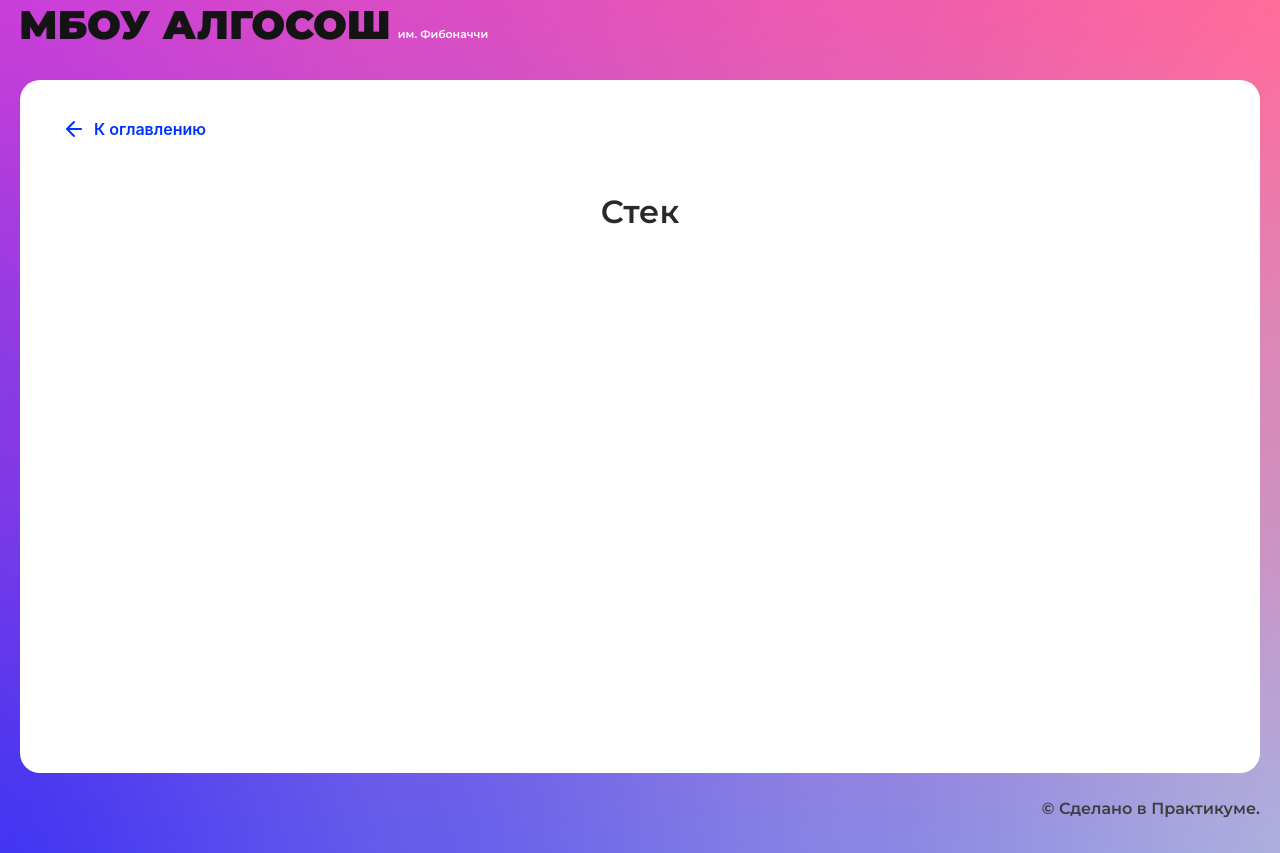
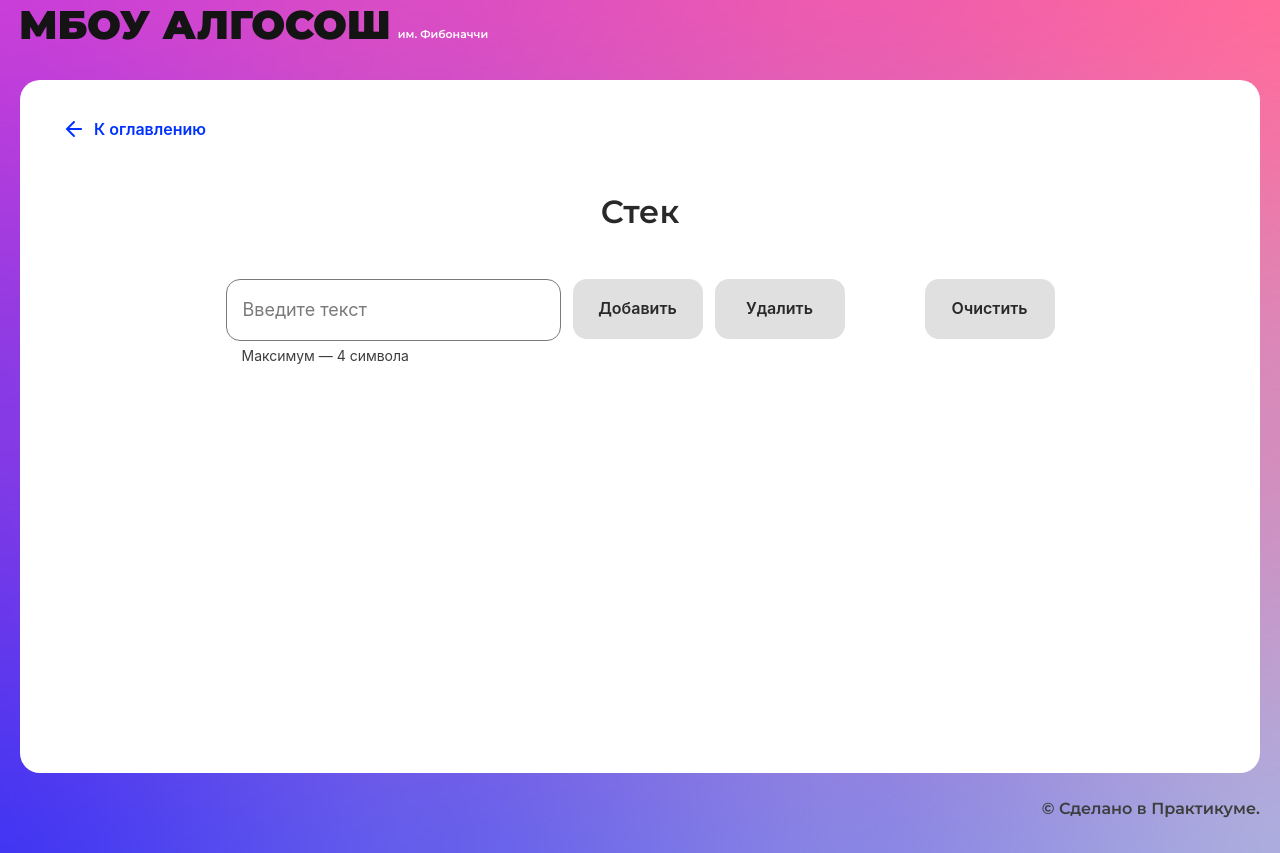
Before and after one commit to AlexeyNewDeveloper/algososh, a React (Create React App) app: page /stack in a window 1280 px wide. Built offline with nearby package versions, Linux system fonts and the light colour scheme.

Commit message:
Сделал стек

```diff
--- /dev/null
+++ b/src/components/stack-page/stack-page.module.css
@@ -0,0 +1,20 @@
+.wrap {
+  display: flex;
+  align-items: center;
+  flex-direction: column;
+}
+
+.top_content {
+  display: flex;
+  width: 100%;
+  max-width: 829px;
+  justify-content: center;
+  align-items: flex-start;
+}
+
+.result_box {
+  display: flex;
+  margin-top: 48px;
+  justify-content: center;
+  align-items: flex-end;
+}
--- a/src/components/stack-page/stack-page.tsx
+++ b/src/components/stack-page/stack-page.tsx
@@ -1,10 +1,217 @@
 import React from "react";
+import styles from "./stack-page.module.css";
+import { nanoid } from "nanoid";
 import { SolutionLayout } from "../ui/solution-layout/solution-layout";
+import { Button } from "../ui/button/button";
+import { Input } from "../ui/input/input";
+import { Circle } from "../ui/circle/circle";
+import { useForm } from "../../hooks/useForm";
+import { ElementStates } from "../../types/element-states";
+
+interface ILetter {
+  letter: string;
+  id: string;
+  modified: boolean;
+  changing: boolean;
+}
+
+interface IStack<T> {
+  push: (item: T) => void;
+  pop: () => void;
+  peak: () => T | null;
+  getSize: () => number;
+}
+
+export class Stack<T> implements IStack<T> {
+  private container: T[] = [];
+
+  push = (item: T): void => {
+    this.container.push(item);
+  };
+
+  pop = (): void => {
+    this.container.pop();
+  };
+
+  peak = (): T | null => {
+    if (this.container.length) {
+      return this.container[this.container.length - 1];
+    }
+    return null;
+  };
+
+  clear = (): void => {
+    this.container = [];
+  };
+
+  getSize = () => this.container.length;
+}
+
+const stack = new Stack<ILetter>();
 
 export const StackPage: React.FC = () => {
+  const [clickButton, setClickButton] = React.useState<{
+    [name: string]: boolean;
+  }>({
+    add: false,
+    delete: false,
+    clear: false,
+  });
+  const [arrayText, setArrayText] = React.useState<{
+    displayedTextArray: Array<ILetter>;
+  }>({
+    displayedTextArray: [],
+  });
+  const { values, handleChange, setValues } = useForm<{
+    text: string | null;
+  }>({
+    text: null,
+  });
+
+  const delay = (
+    arr: Array<ILetter>,
+    buttonName: string,
+    delay: number = 1000
+  ) =>
+    new Promise((res) =>
+      setTimeout(() => {
+        let lastElement = arr[arr.length - 1];
+        lastElement.changing = !lastElement.changing;
+
+        setArrayText({ displayedTextArray: arr });
+        setClickButton({ ...clickButton, [buttonName]: false });
+
+        res(true);
+      }, delay)
+    );
+
+  async function addValueButton() {
+    setValues({ text: null });
+    setClickButton({ ...clickButton, add: true });
+
+    let insertedValue: ILetter | null = null;
+    let arrayOfItems: Array<ILetter> = [...arrayText.displayedTextArray];
+
+    if (values.text) {
+      insertedValue = {
+        letter: values.text,
+        id: nanoid(),
+        modified: false,
+        changing: true,
+      };
+    }
+
+    if (insertedValue) {
+      stack.push(insertedValue);
+      let lastElementInStack = stack.peak();
+
+      if (lastElementInStack) {
+        arrayOfItems = [...arrayText.displayedTextArray].concat(
+          lastElementInStack
+        );
+
+        setArrayText({
+          displayedTextArray: [...arrayText.displayedTextArray].concat(
+            lastElementInStack
+          ),
+        });
+
+        await delay(arrayOfItems, "add");
+      }
+    }
+  }
+
+  async function deleteValueButton() {
+    setClickButton({ delete: true });
+
+    let lastElementInStack: ILetter | null = stack.peak();
+    let arr: Array<ILetter> = [...arrayText.displayedTextArray];
+    if (lastElementInStack) {
+      lastElementInStack.changing = true;
+      arr[arr.length - 1] = lastElementInStack;
+
+      await delay(arr, "delete");
+      stack.pop();
+      arr.pop();
+    }
+
+    setArrayText({ displayedTextArray: [...arr] });
+  }
+
+  const isPressedButton = () => {
+    for (let key in clickButton) {
+      if (clickButton[key] === true) {
+        return true;
+      }
+    }
+  };
+
   return (
     <SolutionLayout title="Стек">
+      <div className={styles.wrap}>
+        <div className={styles.top_content}>
+          <Input
+            name="text"
+            onChange={(e) => {
+              handleChange(e);
+            }}
+            isLimitText={true}
+            maxLength={4}
+            extraClass="mr-6"
+            value={values.text ? values.text : ""}
+          />
+          <Button
+            text="Добавить"
+            extraClass="mr-6"
+            onClick={addValueButton}
+            disabled={!values.text || isPressedButton()}
+            isLoader={clickButton.add}
+          />
+          <Button
+            text="Удалить"
+            extraClass="mr-40"
+            onClick={deleteValueButton}
+            disabled={
+              !Boolean(arrayText.displayedTextArray.length) || isPressedButton()
+            }
+            isLoader={clickButton.delete}
+          />
+          <Button
+            text="Очистить"
+            onClick={() => {
+              stack.clear();
+              setArrayText({ displayedTextArray: [] });
+            }}
+            disabled={
+              !Boolean(arrayText.displayedTextArray.length) || isPressedButton()
+            }
+            isLoader={clickButton.clear}
+          />
+        </div>
+        <div className={styles.result_box}>
+          {arrayText.displayedTextArray.length
+            ? arrayText.displayedTextArray.map((item, index) => {
+                const lastIndex = arrayText.displayedTextArray.length - 1;
+                const circleState = item.changing
+                  ? ElementStates.Changing
+                  : item.modified
+                  ? ElementStates.Modified
+                  : ElementStates.Default;
 
+                return (
+                  <Circle
+                    key={item.id}
+                    state={circleState}
+                    letter={item.letter}
+                    index={index}
+                    head={index === lastIndex ? "top" : ""}
+                    extraClass={index === lastIndex ? "" : "mr-8"}
+                  />
+                );
+              })
+            : null}
+        </div>
+      </div>
     </SolutionLayout>
   );
 };
```
